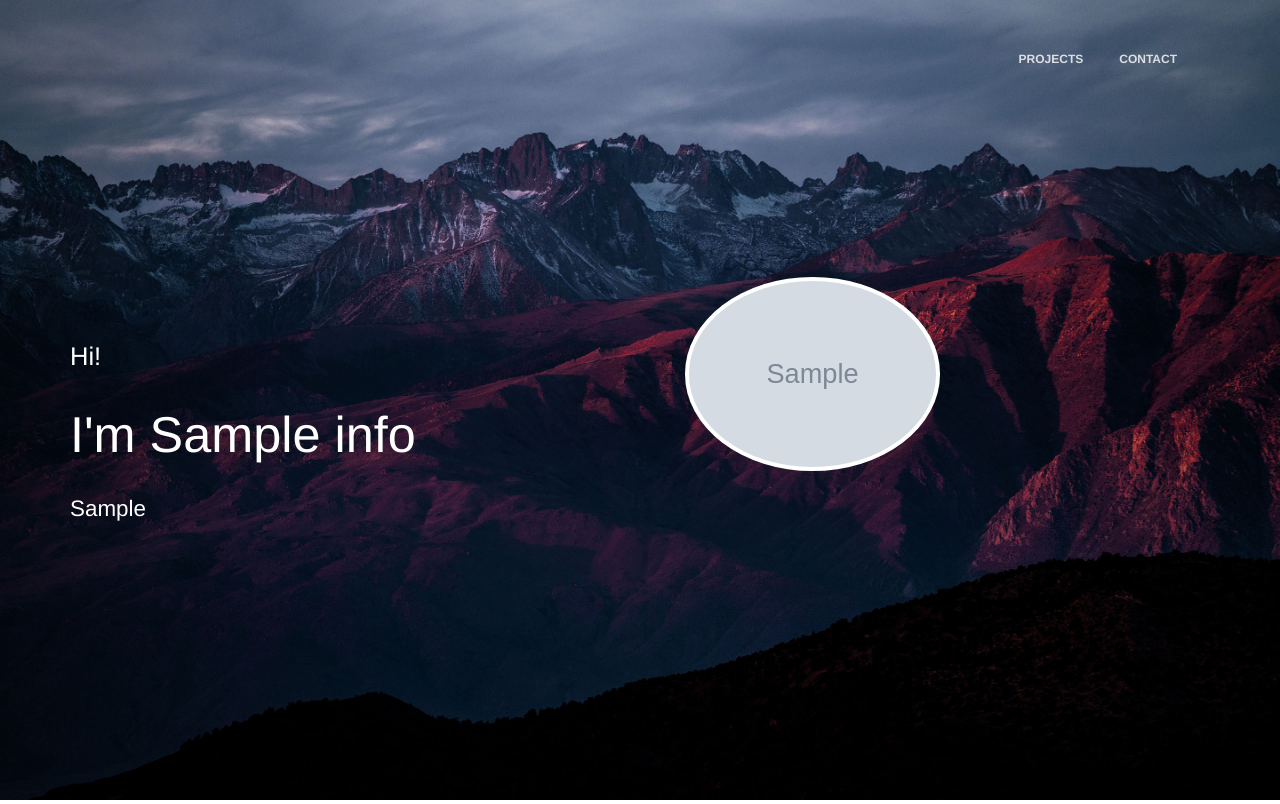
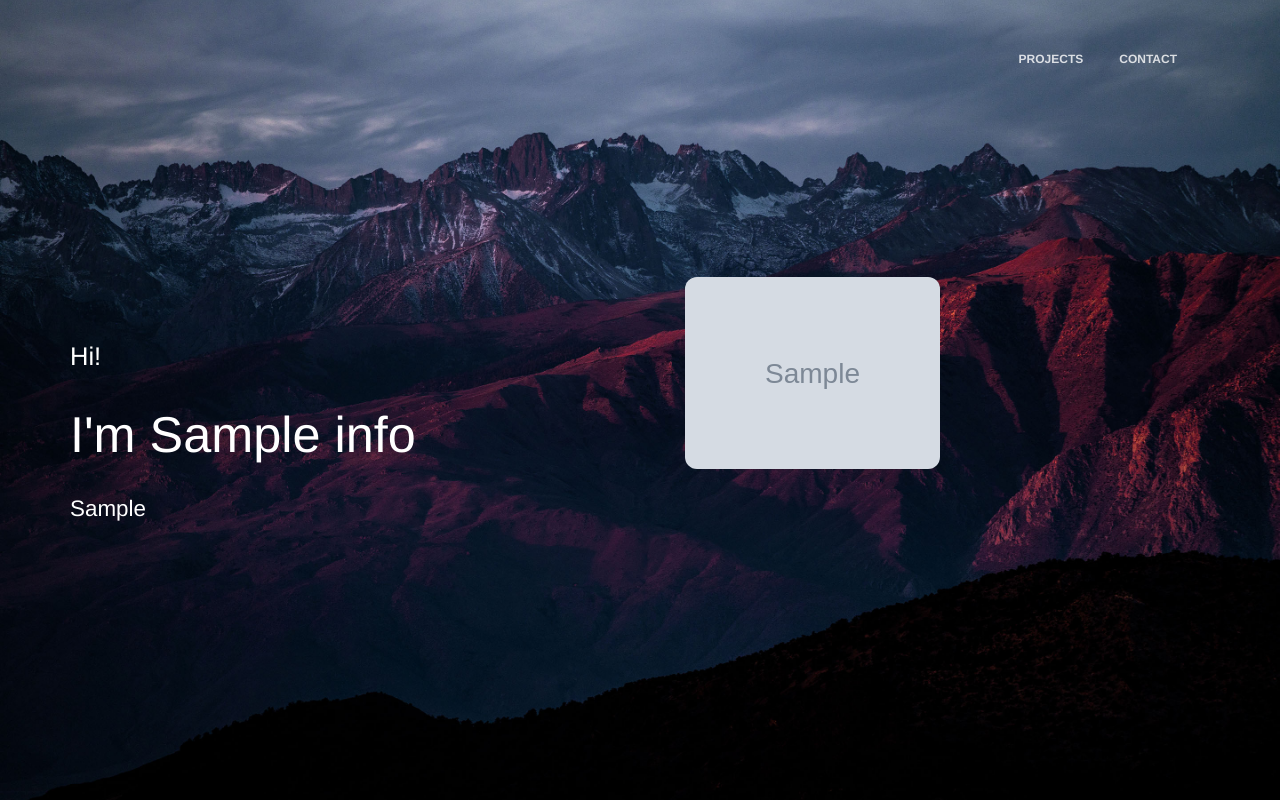
Before and after one commit to him4lik/Portfolio, a Django app: page / in a window 1280 px wide. Shown: the top 804 px of the page. Run offline with Django 3.2, Linux system fonts and the light colour scheme; tables that the repository leaves empty hold one stand-in row (values such as "Sample post"); grey boxes marked "Sample" are stand-in pictures; some libraries are stand-ins or nearby versions.

Commit message:
changing profile image's class

```diff
--- a/main_site/templates/main_site/landing-page.html
+++ b/main_site/templates/main_site/landing-page.html
@@ -41,7 +41,7 @@
                   <h4>{{applicant.intro_line}}</h4>
                </div>
                <div class="col-sm-3 col-md-3 mr-auto ml-auto">
-                  <img src="{{applicant.photo.url}}" class="img-circle  img-responsive" alt="Rounded Image">
+                  <img src="{{applicant.photo.url}}" class="img-rounded img-responsive" alt="Rounded Image">
                </div>
             </div>
          </div>
```
